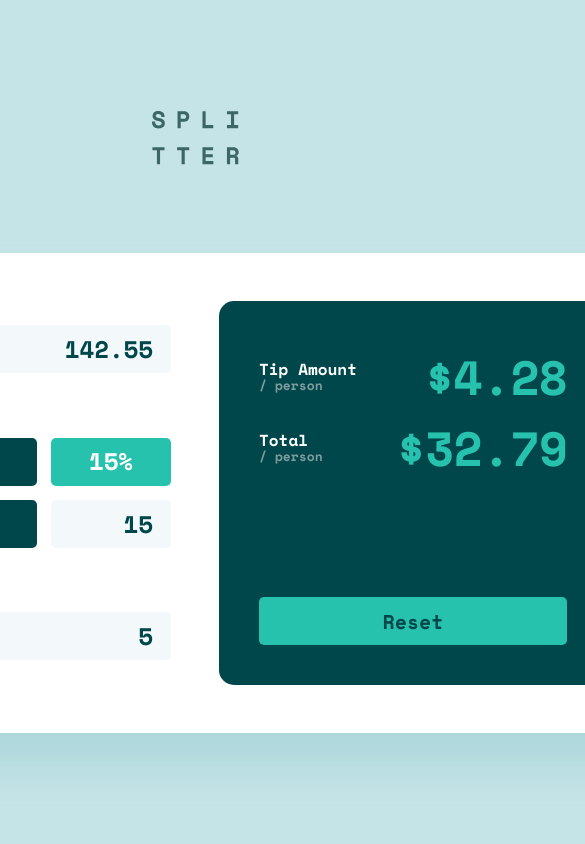
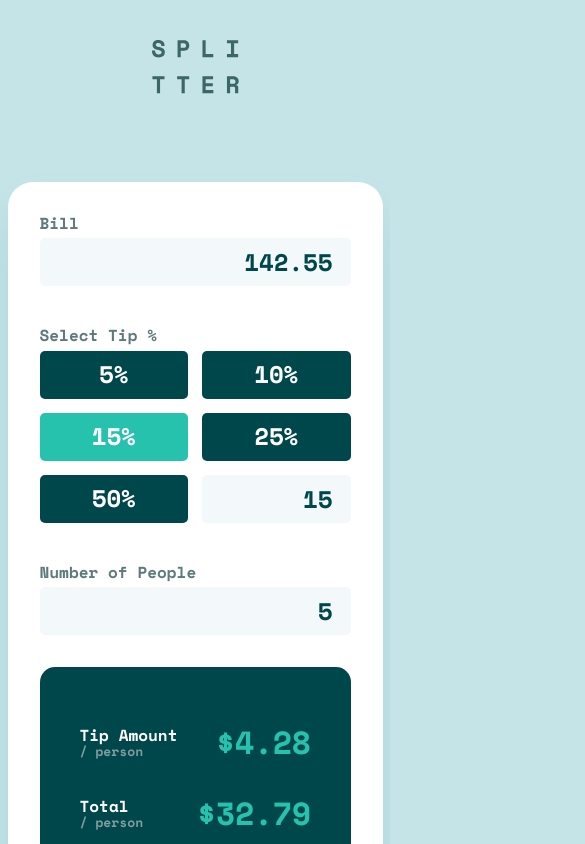
Before and after one commit to Ex-Zy/tip-calculator, a React (Vite) app: page / in a window 390 px wide. Shown: the top 844 px of the page, 585 px wide, since content can reach past the window. Built offline with nearby package versions, Linux system fonts and the light colour scheme.

Commit message:
:lipstick: update(ui): responsive

```diff
--- a/src/components/CoastDetails/CoastDetails.scss
+++ b/src/components/CoastDetails/CoastDetails.scss
@@ -1,6 +1,6 @@
 .coast-details {
   border-radius: 15px;
-  width: 100%;
+  width: 50%;
   display: flex;
   flex-direction: column;
   min-height: 100%;
@@ -8,8 +8,16 @@
   background: #00474b;
   padding: 40px;
 
+  @media screen and (max-width: 900px) {
+    width: 100%;
+  }
+
   &__btn {
     margin-top: auto;
+
+    @media screen and (max-width: 900px) {
+      margin-top: 32px;
+    }
   }
 }
 
@@ -40,5 +48,9 @@
     letter-spacing: -0.02em;
     text-align: right;
     color: #26c2ae;
+
+    @media screen and (max-width: 900px) {
+      font-size: 32px;
+    }
   }
 }
--- a/src/components/InputField/InputField.scss
+++ b/src/components/InputField/InputField.scss
@@ -50,9 +50,13 @@
       -webkit-appearance: none;
     }
 
-    &:focus {
+    &:focus(:not(.input-field__el--error)) {
       border-color: #26c2ae;
       outline: none;
     }
+
+    &--error {
+      border-color: #e17457;
+    }
   }
 }
--- a/src/components/PaymentDetails/PaymentDetails.scss
+++ b/src/components/PaymentDetails/PaymentDetails.scss
@@ -3,4 +3,8 @@
   display: flex;
   flex-direction: column;
   gap: 40px;
+
+  @media screen and (max-width: 900px) {
+    width: 100%;
+  }
 }
--- a/src/components/RadioButton/RadioButton.scss
+++ b/src/components/RadioButton/RadioButton.scss
@@ -1,7 +1,7 @@
 .radio {
   position: relative;
   border-radius: 5px;
-  width: 120px;
+  width: 100%;
   height: 48px;
   display: flex;
   align-items: center;
--- a/src/components/RadioGroup/RadioGroup.scss
+++ b/src/components/RadioGroup/RadioGroup.scss
@@ -5,6 +5,10 @@
   padding: 0;
   margin: 0;
   border: 0;
+
+  @media screen and (max-width: 900px) {
+    grid-template-columns: repeat(2, 1fr);
+  }
 
   &__label {
     font-family: 'Space Mono', monospace;
--- a/src/components/TipCalculator/TipCalculator.scss
+++ b/src/components/TipCalculator/TipCalculator.scss
@@ -1,5 +1,5 @@
 .tip-calculator {
-  width: 920px;
+  max-width: 920px;
   display: flex;
   gap: 48px;
   min-height: 480px;
@@ -8,6 +8,13 @@
   border-radius: 25px;
   padding: 48px;
 
+  @media screen and (max-width: 900px) {
+    flex-direction: column;
+    gap: 32px;
+    padding: 32px;
+    max-width: 375px;
+  }
+
   &--margin {
     margin: 88px 0 0;
   }
```
